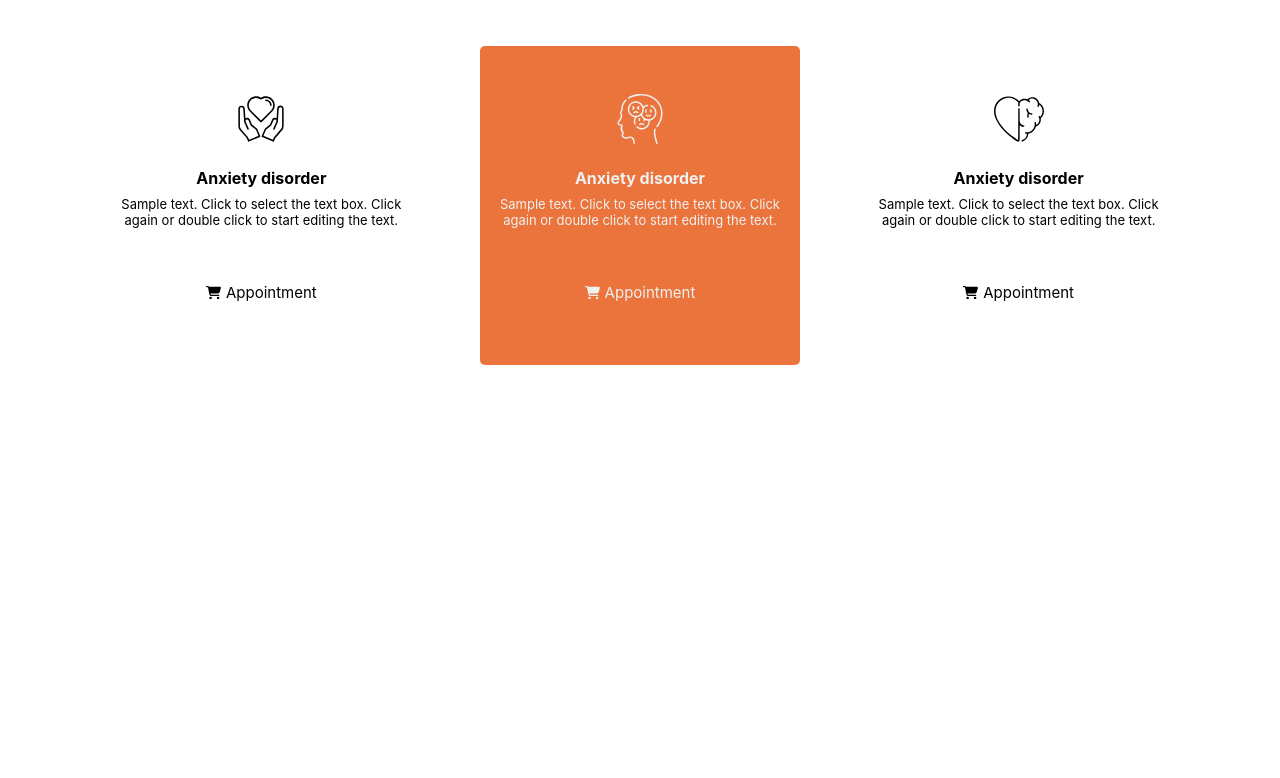
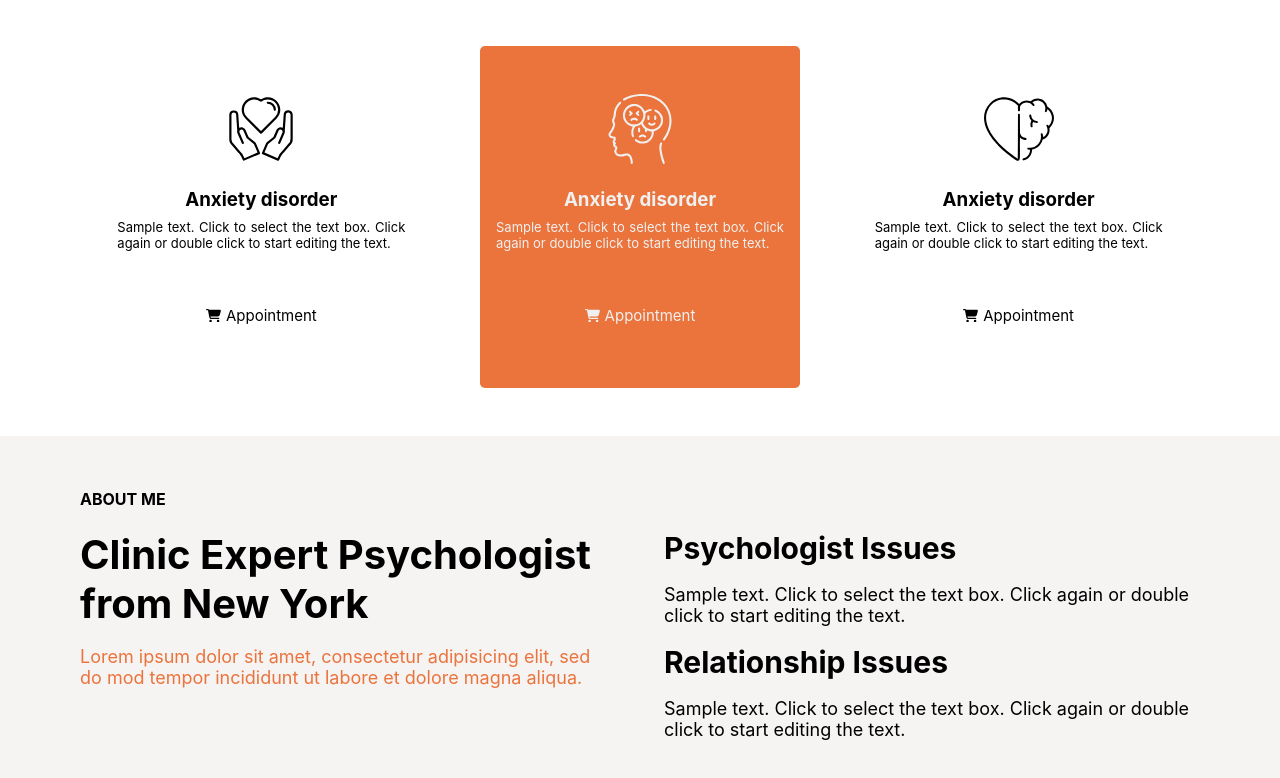
Before and after one commit to daramosn/therapist-webpage, a React (Create React App) app: page / in a window 1280 px wide. Shown: the part 758-1536 px from the top of the page. Before the commit the page ends 1171 px from the top, so only its background shows below. Built offline with nearby package versions, Linux system fonts and the light colour scheme.

Commit message:
feat: about me section added

```diff
--- /dev/null
+++ b/src/components/AboutMe/AboutMe.module.scss
@@ -0,0 +1,37 @@
+@use '../../styles/colors' as *;
+
+.about-me {
+	padding: 2rem 5rem;
+	background-color: $color-tertiary-light;
+	@media (width<768px) {
+		padding: 2rem 3rem;
+	}
+
+	&__title {
+		font-style: normal;
+	}
+	&__information {
+		display: grid;
+		grid-template-columns: 1fr 1fr;
+		gap: 3rem;
+		@media (width<768px) {
+			grid-template-columns: 1fr;
+		}
+	}
+
+	&__degree {
+		margin: 0;
+		font-size: 40px;
+		&-description {
+			font-size: 18px;
+			color: $color-accent;
+		}
+	}
+	&__service {
+		font-size: 30px;
+		margin: 0;
+		&-description {
+			font-size: 18px;
+		}
+	}
+}
--- /dev/null
+++ b/src/components/AboutMe/AboutMe.tsx
@@ -0,0 +1,41 @@
+import React from 'react';
+
+import classes from './AboutMe.module.scss';
+
+const AboutMe = () => {
+	return (
+		<section className={classes['about-me']}>
+			<h4 className={classes['about-me__title']}>ABOUT ME</h4>
+			<div className={classes['about-me__information']}>
+				<div>
+					<h1 className={classes['about-me__degree']}>
+						Clinic Expert Psychologist from New York
+					</h1>
+					<p className={classes['about-me__degree-description']}>
+						Lorem ipsum dolor sit amet, consectetur adipisicing
+						elit, sed do mod tempor incididunt ut labore et dolore
+						magna aliqua.
+					</p>
+				</div>
+				<div>
+					<h2 className={classes['about-me__service']}>
+						Psychologist Issues
+					</h2>
+					<p className={classes['about-me__service-description']}>
+						Sample text. Click to select the text box. Click again
+						or double click to start editing the text.
+					</p>
+					<h2 className={classes['about-me__service']}>
+						Relationship Issues
+					</h2>
+					<p className={classes['about-me__service-description']}>
+						Sample text. Click to select the text box. Click again
+						or double click to start editing the text.
+					</p>
+				</div>
+			</div>
+		</section>
+	);
+};
+
+export default AboutMe;
--- a/src/components/Hero/Hero.module.scss
+++ b/src/components/Hero/Hero.module.scss
@@ -27,7 +27,10 @@
 		&-text {
 			font-size: clamp(1.3rem, 4vw, 2rem);
 			color: $color-text;
-			margin: 0 30% 4rem 2rem;
+			margin: 0 30% 4rem 6rem;
+			@media (width<755px) {
+				margin: 0 30% 2rem 2rem;
+			}
 		}
 	}
 
--- a/src/components/Navbar/components/Logo.tsx
+++ b/src/components/Navbar/components/Logo.tsx
@@ -1,9 +1,9 @@
 import React from 'react';
 
-import logo from '../../../assets/logo.svg';
+import { ReactComponent as LogoIcon } from '../../../assets/logo.svg';
 
 const Logo = () => {
-	return <img src={logo} alt="" />;
+	return <LogoIcon />;
 };
 
 export default Logo;
--- a/src/components/Services/Services.module.scss
+++ b/src/components/Services/Services.module.scss
@@ -8,6 +8,10 @@
 	justify-content: space-around;
 	flex-wrap: wrap;
 
+	@media (width < 755px) {
+		margin: 1rem 1rem;
+	}
+
 	&--background {
 		background-color: $color-accent;
 		color: $antiflash-white;
--- a/src/components/Services/components/Service/Service.module.scss
+++ b/src/components/Services/components/Service/Service.module.scss
@@ -11,8 +11,8 @@
 	overflow: hidden;
 
 	&__icon {
-		height: 50px;
-		width: 50px;
+		height: 70px;
+		width: 70px;
 		margin-bottom: 1rem;
 		& > * {
 			fill: currentColor;
@@ -26,6 +26,7 @@
 	&__description {
 		margin: 0;
 		font-size: small;
+		text-align: justify;
 	}
 
 	&__shipping {
--- a/src/components/Services/components/Service/Service.tsx
+++ b/src/components/Services/components/Service/Service.tsx
@@ -20,12 +20,12 @@ const Service: FC<ServiceProps> = ({
 	return (
 		<article className={`${classes['service']} ${className}`}>
 			<IconComponent className={classes['service__icon']} />
-			<h4 className={classes['service__title']}>{title}</h4>
+			<h3 className={classes['service__title']}>{title}</h3>
 			<p className={classes['service__description']}>{description}</p>
 
 			<p className={classes['service__shipping']}>
 				<CartIcon className={classes['service__shipping-cart']} />
-				<p> Appointment</p>
+				<p>Appointment</p>
 			</p>
 		</article>
 	);
--- a/src/pages/Home.tsx
+++ b/src/pages/Home.tsx
@@ -1,12 +1,14 @@
 import React from 'react';
 import Hero from '../components/Hero/Hero';
 import Services from '../components/Services/Services';
+import AboutMe from '../components/AboutMe/AboutMe';
 
 const Home = () => {
 	return (
 		<>
 			<Hero />
 			<Services />
+			<AboutMe />
 		</>
 	);
 };
--- a/src/styles/_colors.scss
+++ b/src/styles/_colors.scss
@@ -6,6 +6,7 @@ $antiflash-white: #f0f0f0;
 $orange-crayola: #ea743cff;
 $orange-crayola-light: rgb(246, 132, 80);
 $gray: #75787aff;
+$gray-light: #f6f3f3;
 $taupe: #54453cff;
 
 // Palette
@@ -18,6 +19,8 @@ $color-text: $antiflash-white;
 
 // Colores adicionales (opcional)
 $color-tertiary: $gray;
+$color-tertiary-light: $gray-light;
+
 $color-quaternary: $white-2;
 $color-quinary: $eerie-black;
 
```
